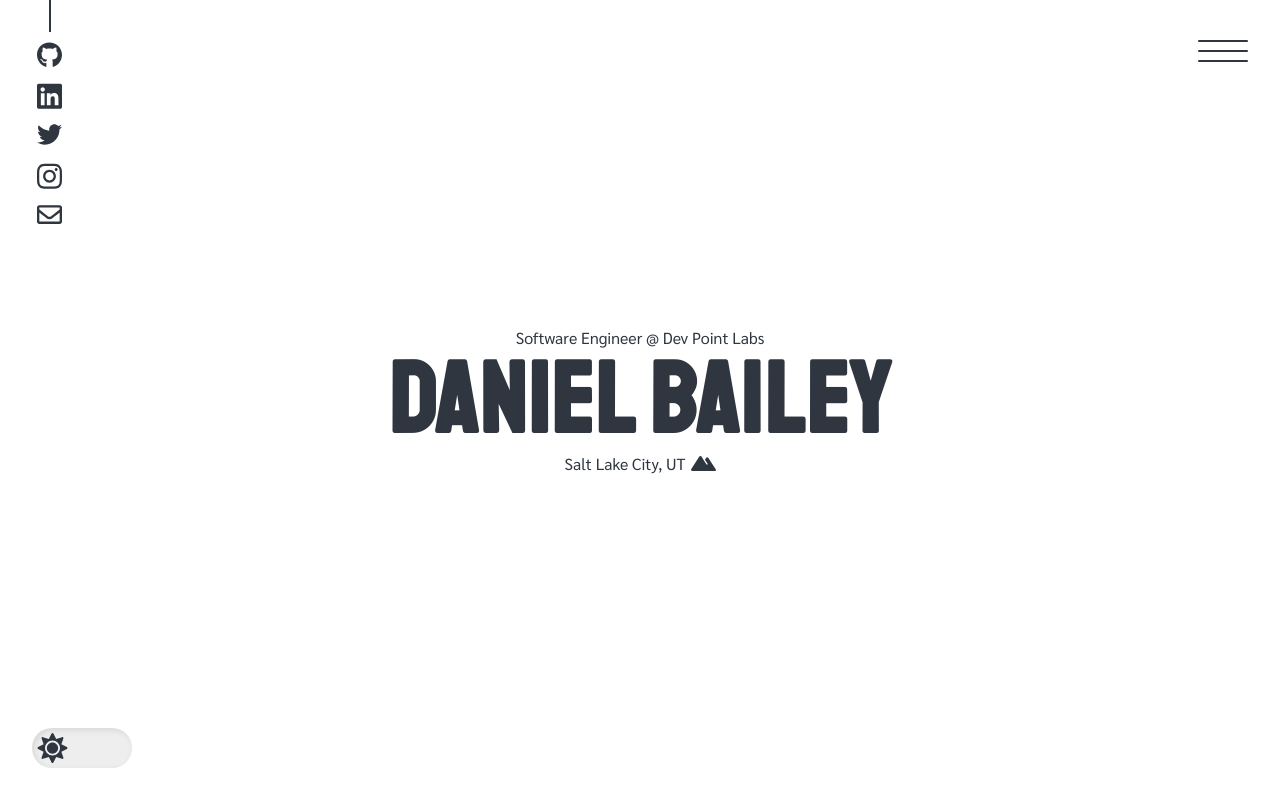
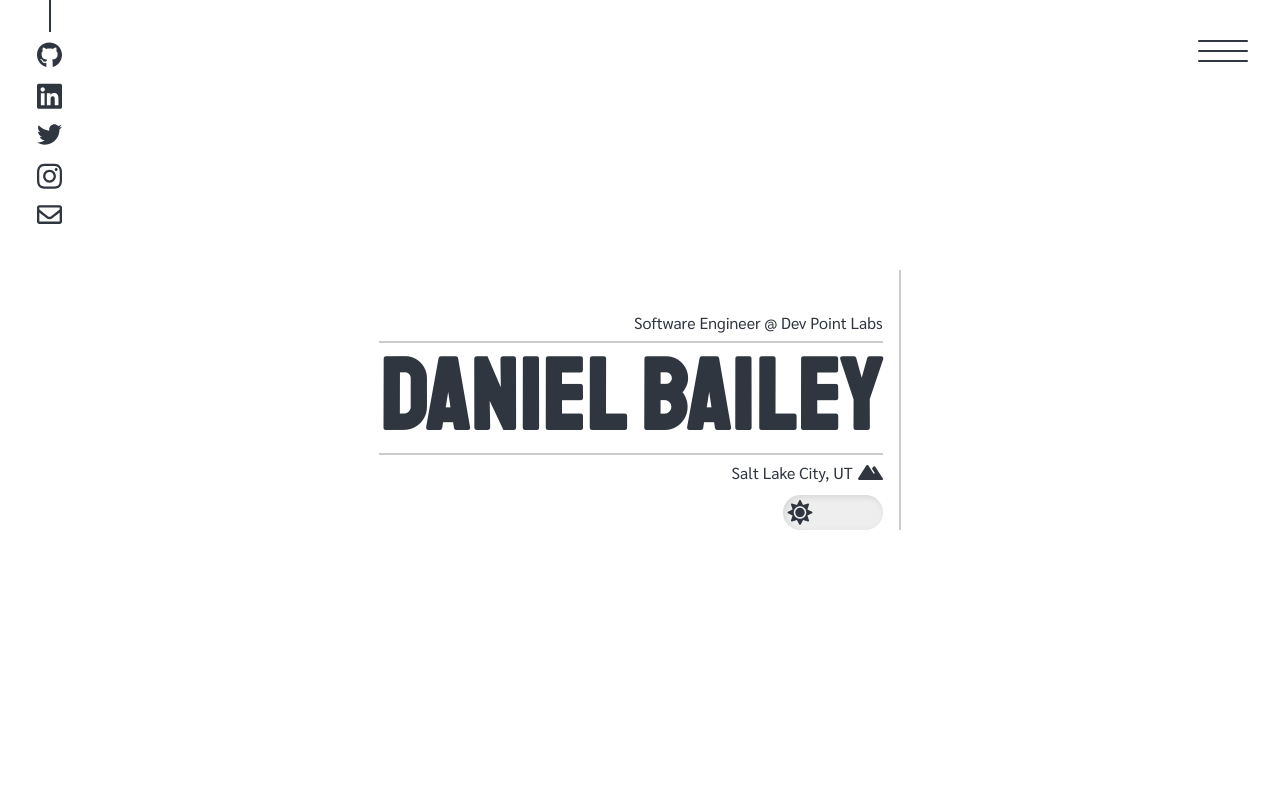
Before and after one commit to DanielJBailey/Portfolio-Website, a React (Create React App) app in the folder client/: page / in a window 1280 px wide. Built offline with nearby package versions, Linux system fonts and the light colour scheme.

Commit message:
rearrange UI

```diff
--- a/client/src/components/Home/Home.js
+++ b/client/src/components/Home/Home.js
@@ -7,7 +7,6 @@ const Home = () => (
    <ThemeConsumer>
       {value => (
          <HomeContainer value={value}>
-
             <SocialMedia value={value}>
                <a
                   href="https://github.com/DanielJBailey"
@@ -81,9 +80,11 @@ const Home = () => (
                   </Icon>
                </a>
             </SocialMedia>
-            <ToggleButton />
+            <InfoWrapper>
                <Title value={value}>Software Engineer @ Dev Point Labs</Title>
+               <hr />
                <Name value={value}>Daniel Bailey</Name>
+               <hr />
                <Location value={value}>
                   Salt Lake City, UT
                   <SVG
@@ -94,11 +95,29 @@ const Home = () => (
                      <path d="M635.73 406.91l-194.04-297.6c-11.57-17.75-39.8-17.75-51.37 0l-32.84 50.37 67.68 105.68c2.38 3.72 1.3 8.67-2.42 11.05l-13.46 8.62c-3.72 2.38-8.67 1.3-11.05-2.42l-59.9-93.54-70.81-110.55c-12.4-19.36-42.64-19.36-55.04 0L4.58 403.18C-7.99 422.81 6.81 448 30.92 448h580.22c22.5 0 36.32-23.09 24.59-41.09z" />
                   </SVG>
                </Location>
-
+               <ToggleButton />
+            </InfoWrapper>
          </HomeContainer>
       )}
    </ThemeConsumer>
 );
+
+const InfoWrapper = styled.div`
+   display: flex;
+   flex-direction: column;
+   justify-content: center;
+   align-items: flex-end;
+   border-right: 2px solid #ccc;
+   padding-right: 1em;
+
+   hr {
+      width: 100%;
+      height: 2px;
+      background-color: #ccc;
+      border: none;
+      margin: 5px 0;
+   }
+`;
 
 const fadeIn = keyframes`
     0% {
@@ -123,13 +142,13 @@ const SocialMedia = styled.ul`
       height: 35px;
       padding: 5px;
       margin-top: 5px;
-      @media(max-width: 425px) {
+      @media (max-width: 425px) {
          width: 25px;
          height: 25px;
          padding: 0;
          margin-top: 7px;
       }
-      @media(min-height: 700px) and (orientation: portrait) {
+      @media (min-height: 700px) and (orientation: portrait) {
          margin-top: 5px;
          padding: 5px;
          width: 35px;
@@ -153,20 +172,20 @@ const SocialMedia = styled.ul`
          } else return light.fontColor;
       }};
       width: 2px;
-      @media(max-width: 425px) {
+      @media (max-width: 425px) {
          height: 15px;
       }
-      @media(max-height: 325px) and (orientation: landscape) {
+      @media (max-height: 325px) and (orientation: landscape) {
          height: 15px;
       }
-      @media(min-height: 500px) and (orientation: portrait) {
+      @media (min-height: 500px) and (orientation: portrait) {
          height: 32px;
       }
    }
-   @media(max-width: 425px) {
+   @media (max-width: 425px) {
       margin-left: 1em;
    }
-   @media(max-height: 325px) and (orientation: landscape) {
+   @media (max-height: 325px) and (orientation: landscape) {
       margin-left: 1em;
    }
 `;
@@ -193,13 +212,13 @@ const Name = styled.h1`
       } else return light.fontColor;
    }};
    line-height: 1;
-   @media(max-width: 425px) {
+   @media (max-width: 425px) {
       font-size: 60px;
    }
-   @media(max-width: 325px) {
+   @media (max-width: 325px) {
       font-size: 50px;
    }
-   @media(max-height: 425px) and (orientation: landscape) {
+   @media (max-height: 425px) and (orientation: landscape) {
       font-size: 50px;
    }
 `;
@@ -207,6 +226,7 @@ const Name = styled.h1`
 const Title = styled.p`
    font-size: 16px;
    line-height: 1;
+   padding-top: 40px;
    display: flex;
    align-items: center;
    transition: 0.75s;
@@ -222,10 +242,10 @@ const Title = styled.p`
    }};
    margin: 5px 0;
    font-family: "Sarabun", sans-serif;
-   @media(max-width: 325px) {
+   @media (max-width: 325px) {
       font-size: 14px;
    }
-   @media(max-height: 425px) and (orientation: landscape) {
+   @media (max-height: 425px) and (orientation: landscape) {
       font-size: 14px;
    }
 `;
@@ -250,10 +270,10 @@ const Location = styled.div`
       width: 25px;
       margin-left: 5px;
    }
-   @media(max-width: 325px) {
+   @media (max-width: 325px) {
       font-size: 14px;
    }
-   @media(max-height: 425px) and (orientation: landscape) {
+   @media (max-height: 425px) and (orientation: landscape) {
       font-size: 14px;
    }
 `;
@@ -295,10 +315,10 @@ const HomeContainer = styled.div`
          return dark.background;
       } else return light.background;
    }};
-   @media(max-width: 425px) {
+   @media (max-width: 425px) {
       padding: 1em;
    }
-   @media(max-height: 325px) and (orientation: landscape) {
+   @media (max-height: 325px) and (orientation: landscape) {
       padding: 1em;
    }
 `;
--- a/client/src/components/Home/ToggleButton.js
+++ b/client/src/components/Home/ToggleButton.js
@@ -41,28 +41,24 @@ const ToggleContainer = styled.div`
       }
       return "#eee";
    }};
-   position: absolute;
-   bottom: 0;
-   left: 0;
-   margin: 2em;
+   position: relative;
+   margin-top: 10px;
    border-radius: 35px;
    cursor: pointer;
    padding: 2.5px;
    box-shadow: inset 2px 2px 6px rgba(0, 0, 0, 0.1);
    transition: 700ms;
    @media(max-width: 425px) {
-      margin: 1em;
       width: 75px;
    }
    @media(max-height: 325px) and (orientation: landscape) {
-      margin: 1em;
       width: 75px;
    }
 `;
 
 const ToggleSwitch = styled.div`
-   width: 35px;
-   height: 35px;
+   width: 30px;
+   height: 30px;
    border-radius: 50%;
    background-color: transparent;
    display: flex;
```
